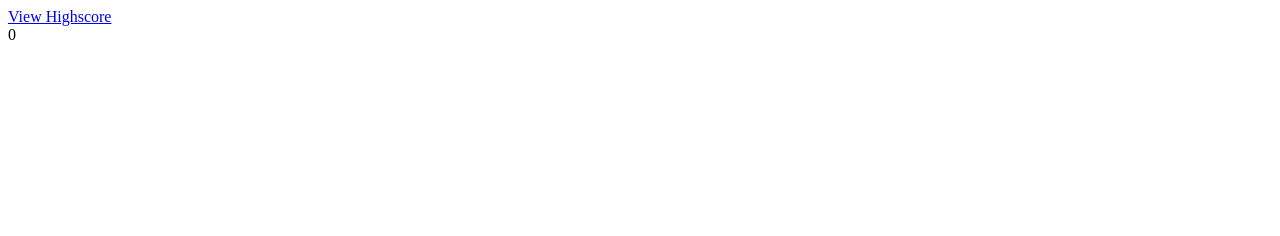
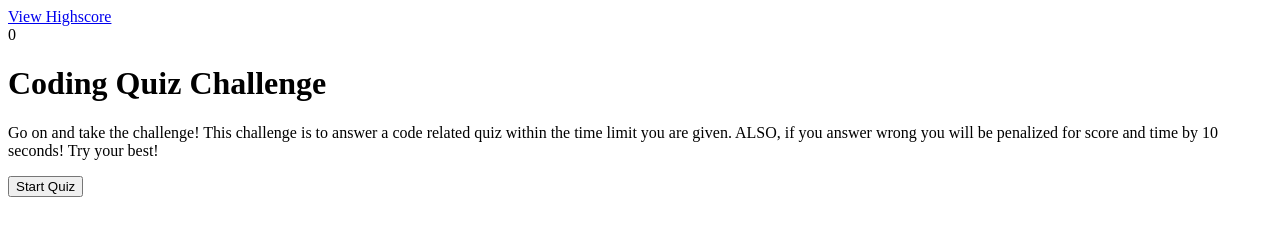
Before and after one commit to AlbertRyanFonseca/coding-quiz, a plain HTML site: page index.html in a window 1280 px wide. Drawn offline with Linux system fonts and the light colour scheme.

Commit message:
added container with some text for the start page. And a button

```diff
--- a/index.html
+++ b/index.html
@@ -15,6 +15,17 @@
 
     <div class="timer"><span id="time">0</span></div>
 
+    <div class="container">
+        <div class="start-content">
+            <h1>Coding Quiz Challenge</h1>
+            <p>Go on and take the challenge! This challenge is to answer a code related quiz
+                within the time limit you are given. ALSO, if you answer wrong you will be
+                penalized for score and time by 10 seconds! Try your best!
+            </p>
+            <button id="start-button">Start Quiz</button>
+        </div>
+    </div>
+
 
 </body>
 
```
